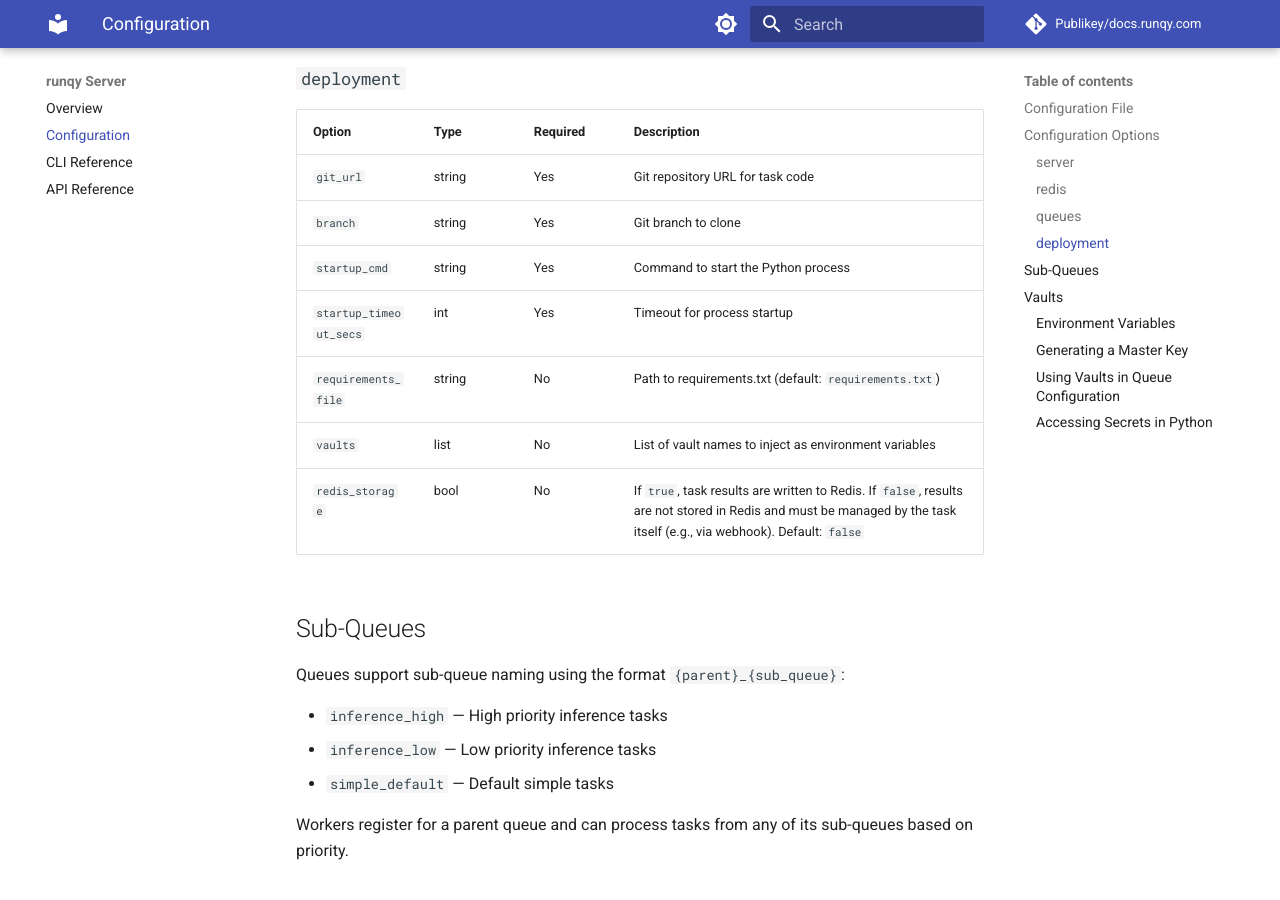
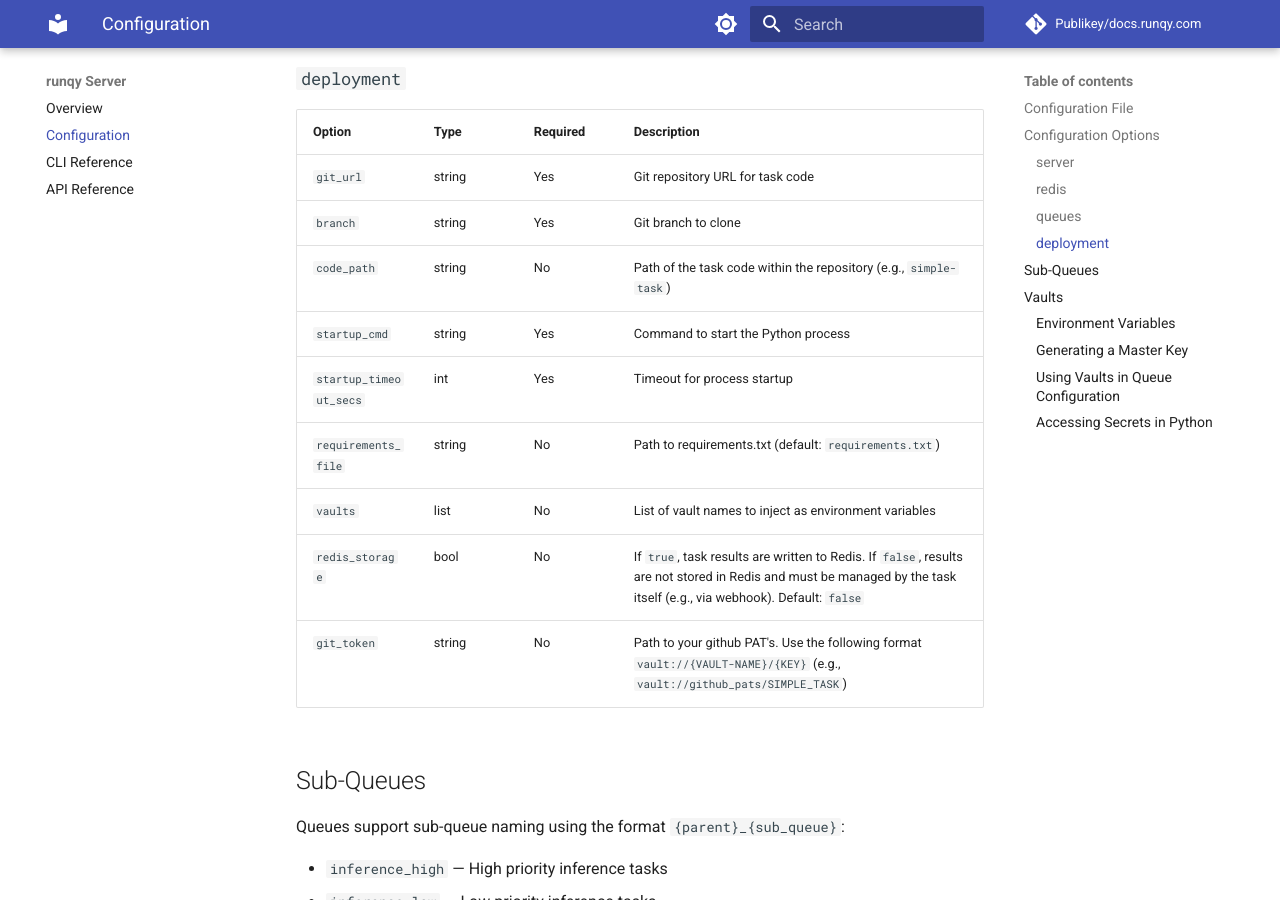
Before and after one commit to Publikey/docs.runqy.com, an MkDocs documentation site: the page built from docs/server/configuration.md, in a window 1280 px wide and 900 px high, scrolled down 1752 px. Built offline with MkDocs 1.6.1 and Material for MkDocs 9.7.7, drawn with Linux system fonts in a browser that asks for light colours; comment, search, counter and statistics services are not loaded.

Commit message:
feat: modified server deployment configuration

```diff
--- a/docs/server/configuration.md
+++ b/docs/server/configuration.md
@@ -68,11 +68,13 @@ Each queue is defined by its name (key) and the following options:
 |--------|------|----------|-------------|
 | `git_url` | string | Yes | Git repository URL for task code |
 | `branch` | string | Yes | Git branch to clone |
+| `code_path` | string | No | Path of the task code within the repository (e.g., `simple-task`)  |
 | `startup_cmd` | string | Yes | Command to start the Python process |
 | `startup_timeout_secs` | int | Yes | Timeout for process startup |
 | `requirements_file` | string | No | Path to requirements.txt (default: `requirements.txt`) |
 | `vaults` | list | No | List of vault names to inject as environment variables |
 | `redis_storage` | bool | No | If `true`, task results are written to Redis. If `false`, results are not stored in Redis and must be managed by the task itself (e.g., via webhook). Default: `false` |
+| `git_token` | string | No | Path to your github PAT's. Use the following format `vault://{VAULT-NAME}/{KEY}` (e.g., `vault://github_pats/SIMPLE_TASK`) |
 
 ## Sub-Queues
 
```
